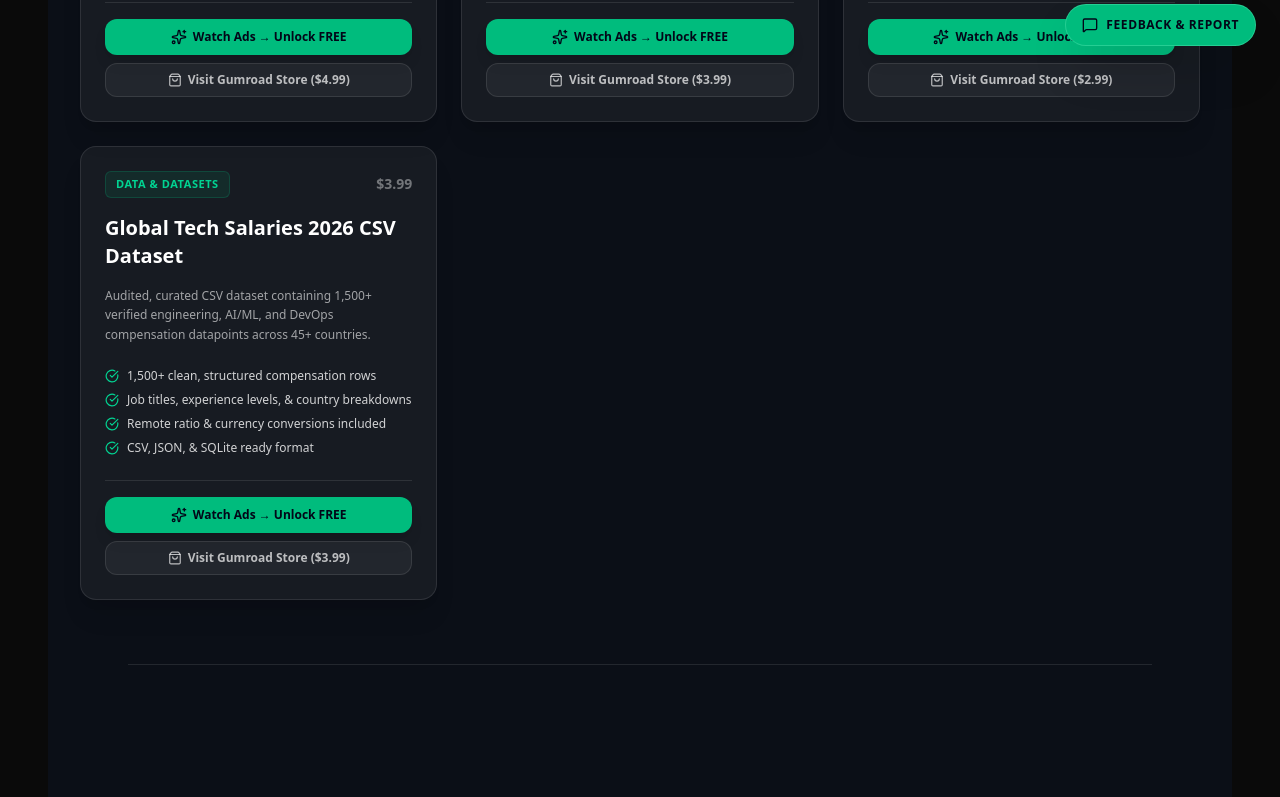
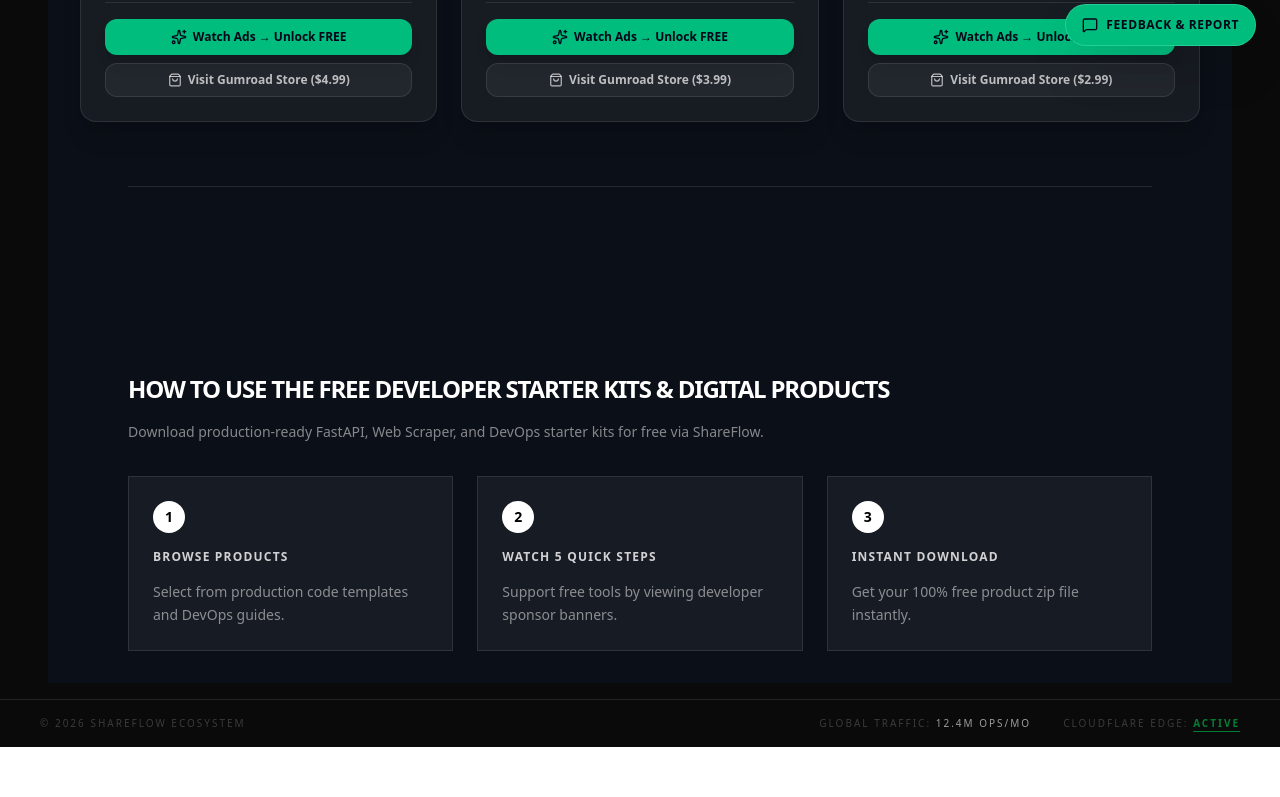
Before and after one commit to ariandesu/shareflow, a React (Vite) app: page /products in a window 1280 px wide. Shown: the part 730-1527 px from the top of the page. After the commit the page ends 1477 px from the top, so only its background shows below. Built offline with nearby package versions, Linux system fonts and the light colour scheme.

Commit message:
feat(hermes): integrate 3 core products on ShareFlow with seamless 1-click new tab ad unlock and live single-use Gumroad coupon minting

```diff
--- a/src/pages/Products.tsx
+++ b/src/pages/Products.tsx
@@ -23,7 +23,7 @@
     category: "Developer Starter Kits",
     price: "$4.99",
     downloadUrl: "/products/fastapi-sqlite-starter-kit.zip",
-    gumroadBaseUrl: "https://mhr3d.gumroad.com",
+    gumroadBaseUrl: "https://mhr3d.gumroad.com/l/fastapi-sqlite-starter-kit",
     features: [
       "FastAPI 0.110+ & Async SQLite WAL adapter",
       "Pydantic v2 validation & JWT Auth",
@@ -38,7 +38,7 @@
     category: "Developer Starter Kits",
     price: "$3.99",
     downloadUrl: "/products/async-web-scraper-engine.zip",
-    gumroadBaseUrl: "https://mhr3d.gumroad.com",
+    gumroadBaseUrl: "https://mhr3d.gumroad.com/l/async-web-scraper-engine",
     features: [
       "Async HTTPX request pool & proxy rotation",
       "Headless Playwright browser integration",
@@ -59,21 +59,6 @@
       "Container optimization & multi-stage builds",
       "Kubernetes Deployment, Service, and Ingress specs",
       "Print-ready PDF cheat sheet"
-    ]
-  },
-  {
-    id: "global-tech-salaries-2026",
-    title: "Global Tech Salaries 2026 CSV Dataset",
-    description: "Audited, curated CSV dataset containing 1,500+ verified engineering, AI/ML, and DevOps compensation datapoints across 45+ countries.",
-    category: "Data & Datasets",
-    price: "$3.99",
-    downloadUrl: "/products/global-tech-salaries-2026.zip",
-    gumroadBaseUrl: "https://mhr3d.gumroad.com",
-    features: [
-      "1,500+ clean, structured compensation rows",
-      "Job titles, experience levels, & country breakdowns",
-      "Remote ratio & currency conversions included",
-      "CSV, JSON, & SQLite ready format"
     ]
   }
 ];
```
